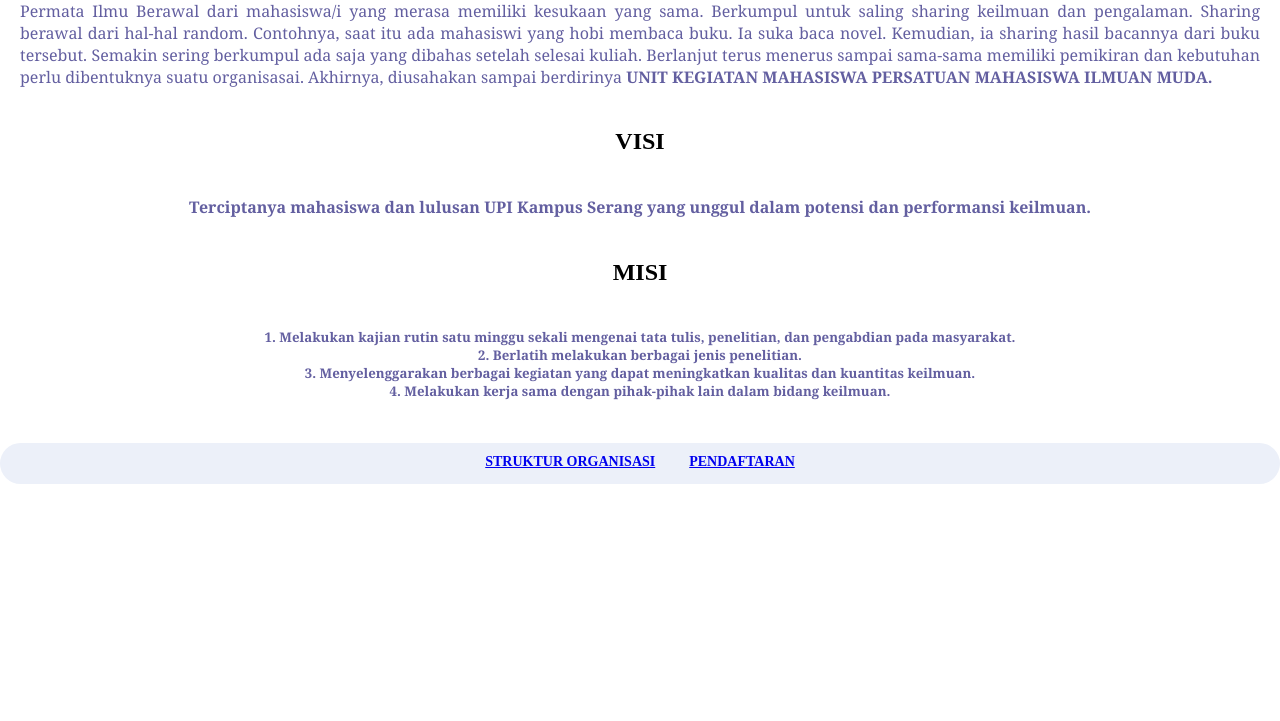
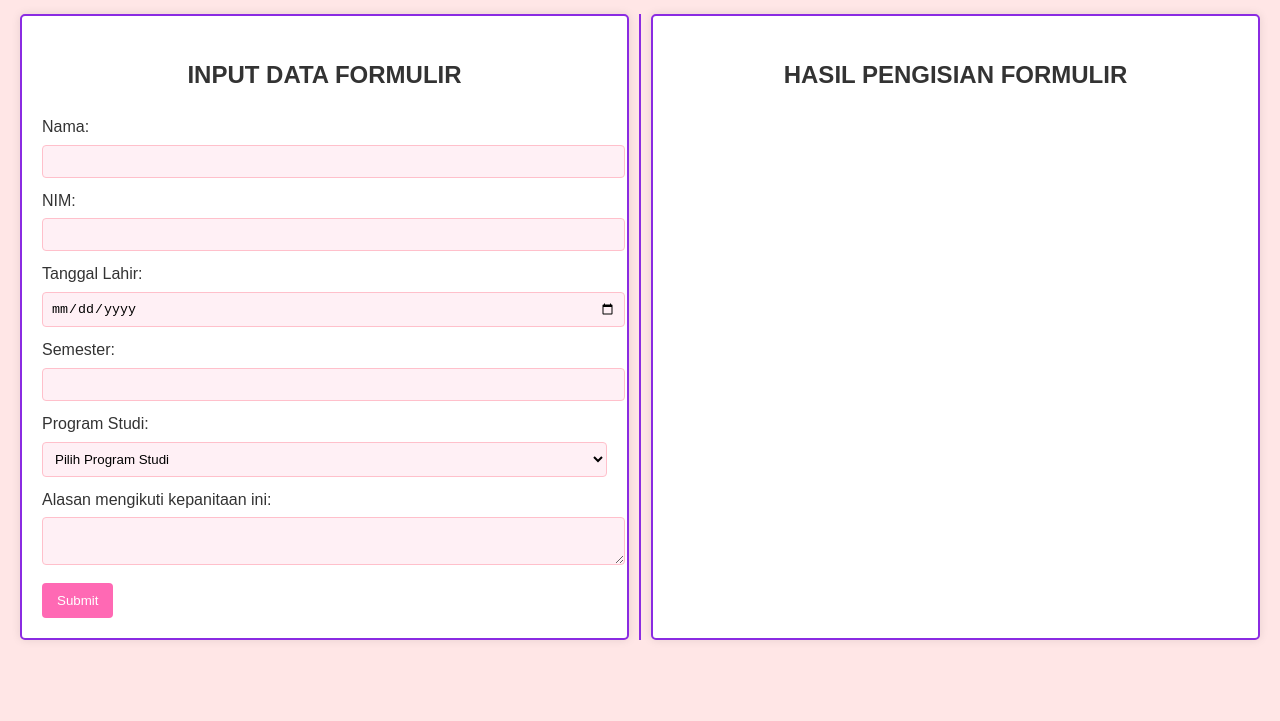
Before and after one commit to elsasyaila/elsa-syaila-Pemweb, a plain HTML site: page index.html in a window 1280 px wide. Shown: the part 100-821 px from the top of the page. After the commit the page ends 800 px from the top, so only its background shows below. Drawn offline with Linux system fonts and the light colour scheme.

Commit message:
Add files via upload
tugas2

```diff
--- /dev/null
+++ b/file.js
@@ -0,0 +1,244 @@
+document.addEventListener('DOMContentLoaded', () => {
+    const app = document.getElementById('app');
+
+    // Buat dan tambahkan elemen style
+    const style = document.createElement('style');
+    style.textContent = `
+        body {
+            font-family: Arial, sans-serif;
+            line-height: 1.6;
+            margin: 0;
+            padding: 20px;
+            background-color: #FFE6E6;
+        }
+        h1, h2 {
+            text-align: center;
+            color: #333;
+        }
+        .form-container {
+            display: flex;
+            justify-content: space-between;
+            margin-bottom: 20px;
+        }
+        .input-section,
+        .result-section {
+            width: 48%;
+            background-color: #fff;
+            padding: 20px;
+            border-radius: 5px;
+            box-shadow: 0 0 10px rgba(0, 0, 0, 0.1);
+            border: 2px solid #8A2BE2;
+        }
+        .section-divider {
+            border-left: 2px solid #8A2BE2;
+            margin: 0 10px;
+        }
+        label {
+            display: block;
+            margin-bottom: 5px;
+            color: #333;
+        }
+        input,
+        textarea,
+        select {
+            width: 100%;
+            padding: 8px;
+            margin-bottom: 10px;
+            border: 1px solid #FFC0CB;
+            border-radius: 4px;
+            background-color: #FFF0F5;
+        }
+        button {
+            background-color: #FF69B4;
+            color: white;
+            padding: 10px 15px;
+            border: none;
+            border-radius: 4px;
+            cursor: pointer;
+        }
+        button:hover {
+            background-color: #FF1493;
+        }
+        table {
+            width: 100%;
+            border-collapse: collapse;
+            margin-top: 20px;
+        }
+        th, td {
+            border: 1px solid #FFC0CB;
+            padding: 8px;
+            text-align: left;
+        }
+        th {
+            background-color: #FF69B4;
+            color: white;
+        }
+        tr:nth-child(even) {
+            background-color: #FFF0F5;
+        }
+        .table-section {
+            background-color: #fff;
+            padding: 20px;
+            border-radius: 5px;
+            box-shadow: 0 0 10px rgba(0, 0, 0, 0.1);
+            border: 2px solid #8A2BE2;
+        }
+        tr.highlight {
+            background-color: #FFCCCC !important;
+        }
+        tr.hidden {
+            display: none;
+        }
+    `;
+    document.head.appendChild(style);
+
+    // Buat elemen formulir
+    const form = document.createElement('form');
+    form.innerHTML = `
+        <h1>FORMULIR PENDAFTARAN KEGIATAN ALASKA BATCH 5</h1>
+        <div class="form-container">
+            <div class="input-section">
+                <h2>INPUT DATA FORMULIR</h2>
+                <label for="nama">Nama:</label>
+                <input type="text" id="nama" required>
+
+                <label for="nim">NIM:</label>
+                <input type="text" id="nim" required>
+
+                <label for="tanggal-lahir">Tanggal Lahir:</label>
+                <input type="date" id="tanggal-lahir" required>
+
+                <label for="semester">Semester:</label>
+                <input type="text" id="semester" required>
+
+                <label for="program-studi">Program Studi:</label>
+                <select id="program-studi" required>
+                    <option value="">Pilih Program Studi</option>
+                    <option value="Pendidikan Guru Sekolah Dasar">Pendidikan Guru Sekolah Dasar</option>
+                    <option value="Pendidikan Guru Pendidikan Anak Usia Dini">Pendidikan Guru Pendidikan Anak Usia Dini</option>
+                    <option value="Pendidikan Perikanan dan Kelautan">Pendidikan Perikanan dan Kelautan</option>
+                    <option value="Sistem Informasi Kelautan">Sistem Informasi Kelautan</option>
+                    <option value="Logistik Kelautan">Logistik Kelautan</option>
+                </select>
+
+                <label for="alasan">Alasan mengikuti kepanitaan ini:</label>
+                <textarea id="alasan" required></textarea>
+
+                <button type="submit" id="submitBtn">Submit</button>
+            </div>
+            <div class="section-divider"></div>
+            <div class="result-section">
+                <h2>HASIL PENGISIAN FORMULIR</h2>
+                <div id="result"></div>
+            </div>
+        </div>
+        <div class="table-section" style="display: none;">
+            <h2>SELURUH DATA PENDAFTAR</h2>
+            <table id="data-table">
+                <thead>
+                    <tr>
+                        <th>Nama</th>
+                        <th>NIM</th>
+                        <th>Tanggal Lahir</th>
+                        <th>Semester</th>
+                        <th>Program Studi</th>
+                        <th>Alasan</th>
+                    </tr>
+                </thead>
+                <tbody></tbody>
+            </table>
+        </div>
+    `;
+
+    app.appendChild(form);
+
+    const resultDiv = document.getElementById('result');
+    const dataTable = document.getElementById('data-table').getElementsByTagName('tbody')[0];
+    const submitBtn = document.getElementById('submitBtn');
+    const programStudi = document.getElementById('program-studi');
+    const alasan = document.getElementById('alasan');
+    const tableSection = document.querySelector('.table-section');
+
+    // Event 1: onload
+    window.onload = () => {
+        alert('Selamat datang di Formulir Pendaftaran Kegiatan ALASKA BATCH 5!');
+    };
+
+    // Event 2: onclick
+    submitBtn.onclick = (e) => {
+        e.preventDefault();
+        const formData = {
+            nama: document.getElementById('nama').value,
+            nim: document.getElementById('nim').value,
+            tanggalLahir: document.getElementById('tanggal-lahir').value,
+            semester: document.getElementById('semester').value,
+            programStudi: programStudi.value,
+            alasan: alasan.value
+        };
+
+        displayResult(formData);
+        addToTable(formData);
+        form.reset();
+        tableSection.style.display = 'block'; // Menampilkan tabel
+    };
+
+    // Event 3: onchange
+    programStudi.onchange = () => {
+        alert(`Anda telah memilih program studi: ${programStudi.value}`);
+    };
+
+    // Event 4: onmouseover
+    submitBtn.onmouseover = () => {
+        submitBtn.style.backgroundColor = '#FF1493';
+    };
+    submitBtn.onmouseout = () => {
+        submitBtn.style.backgroundColor = '#FF69B4';
+    };
+
+    // Event 5: onkeyup
+    alasan.onkeyup = () => {
+        const remainingChars = 200 - alasan.value.length;
+        alasan.setAttribute('placeholder', `Sisa karakter: ${remainingChars}`);
+    };
+
+    // Event 6: onmouseleave
+    function addMouseLeaveEventToRow(row) {
+        row.addEventListener('mouseleave', () => {
+            row.classList.remove('highlight');
+        });
+    }
+
+    function displayResult(data) {
+        resultDiv.innerHTML = `
+            <p><strong>Nama:</strong> ${data.nama}</p>
+            <p><strong>NIM:</strong> ${data.nim}</p>
+            <p><strong>Tanggal Lahir:</strong> ${data.tanggalLahir}</p>
+            <p><strong>Semester:</strong> ${data.semester}</p>
+            <p><strong>Program Studi:</strong> ${data.programStudi}</p>
+            <p><strong>Alasan:</strong> ${data.alasan}</p>
+        `;
+    }
+
+    function addToTable(data) {
+        const row = dataTable.insertRow();
+        row.classList.add('highlight');
+        Object.values(data).forEach(value => {
+            const cell = row.insertCell();
+            cell.textContent = value;
+        });
+
+        // Menambahkan event double click untuk menyembunyikan baris
+        row.ondblclick = () => {
+            row.classList.add('hidden');
+        };
+
+        // Menambahkan event klik untuk menampilkan kembali baris
+        row.onclick = () => {
+            if (row.classList.contains('hidden')) {
+                row.classList.remove('hidden');
+            }
+        };
+
+        addMouseLeaveEventToRow(row);
+    }
+});
--- a/index.html
+++ b/index.html
@@ -4,35 +4,12 @@
 <head>
     <meta charset="UTF-8">
     <meta name="viewport" content="width=device-width, initial-scale=1.0">
-    <title>Permata Ilmu</title>
-    <link rel="stylesheet" href="style.css">
+    <title>FORMULIR PENDAFTARAN KEGIATAN ALASKA BATCH 5</title>
 </head>
 
 <body>
-    <h1><b>UKM PERMATA ILMU</b></h1>
-    <p>Permata Ilmu Berawal dari mahasiswa/i yang merasa memiliki kesukaan yang sama. Berkumpul untuk saling sharing keilmuan dan pengalaman. Sharing berawal dari hal-hal random. Contohnya, saat itu ada mahasiswi yang hobi membaca buku. Ia suka baca novel.
-        Kemudian, ia sharing hasil bacannya dari buku tersebut. Semakin sering berkumpul ada saja yang dibahas setelah selesai kuliah. Berlanjut terus menerus sampai sama-sama memiliki pemikiran dan kebutuhan perlu dibentuknya suatu organisasai. Akhirnya,
-        diusahakan sampai berdirinya <b>UNIT KEGIATAN MAHASISWA PERSATUAN MAHASISWA ILMUAN MUDA.</b></p>
-
-    <h2>VISI</h2>
-    <h4>Terciptanya mahasiswa dan lulusan UPI Kampus Serang yang unggul dalam potensi dan performansi keilmuan.</h4>
-
-    <H2>MISI</H2>
-    <h5>1. Melakukan kajian rutin satu minggu sekali mengenai tata tulis, penelitian, dan pengabdian pada masyarakat. <br> 2. Berlatih melakukan berbagai jenis penelitian. <br> 3. Menyelenggarakan berbagai kegiatan yang dapat meningkatkan kualitas dan kuantitas
-        keilmuan. <br> 4. Melakukan kerja sama dengan pihak-pihak lain dalam bidang keilmuan.</h5>
-
-    <!-- ======= Portfolio Section ======= -->
-    <section id="portfolio" class="portfolio">
-        <div class="col-lg-12 d-flex justify-content-center">
-            <ul id="portfolio-flters">
-                <li data-filter="*" class="filter-Struktur Organisasi">
-                    <a href="strukturorganisasi.html">Struktur Organisasi</a>
-                </li>
-                <li data-filter=".filter-Pendaftaran"><a href="pendaftaran.html">Pendaftaran</a></li>
-            </ul>
-        </div>
-    </section>
-    <!-- End Portfolio Section -->
+    <div id="app"></div>
+    <script src="file.js"></script>
 </body>
 
 </html>
```
